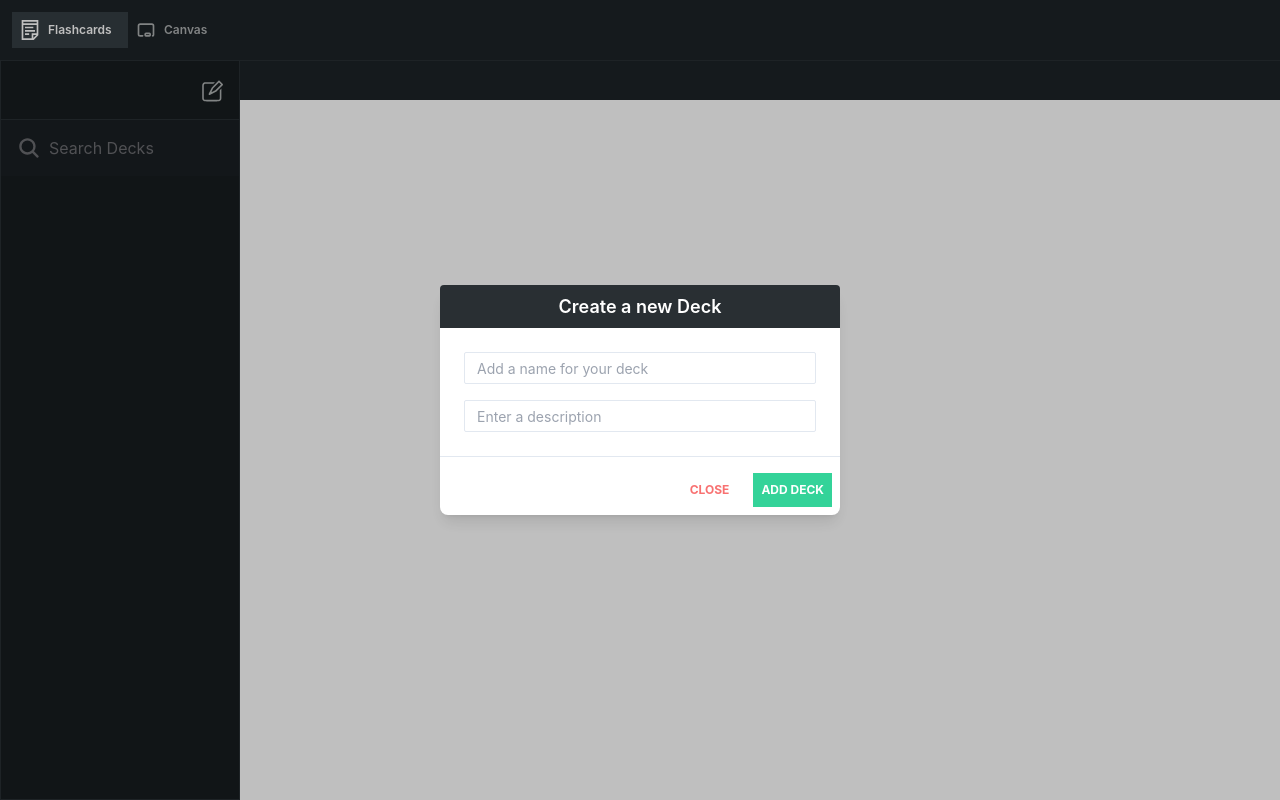
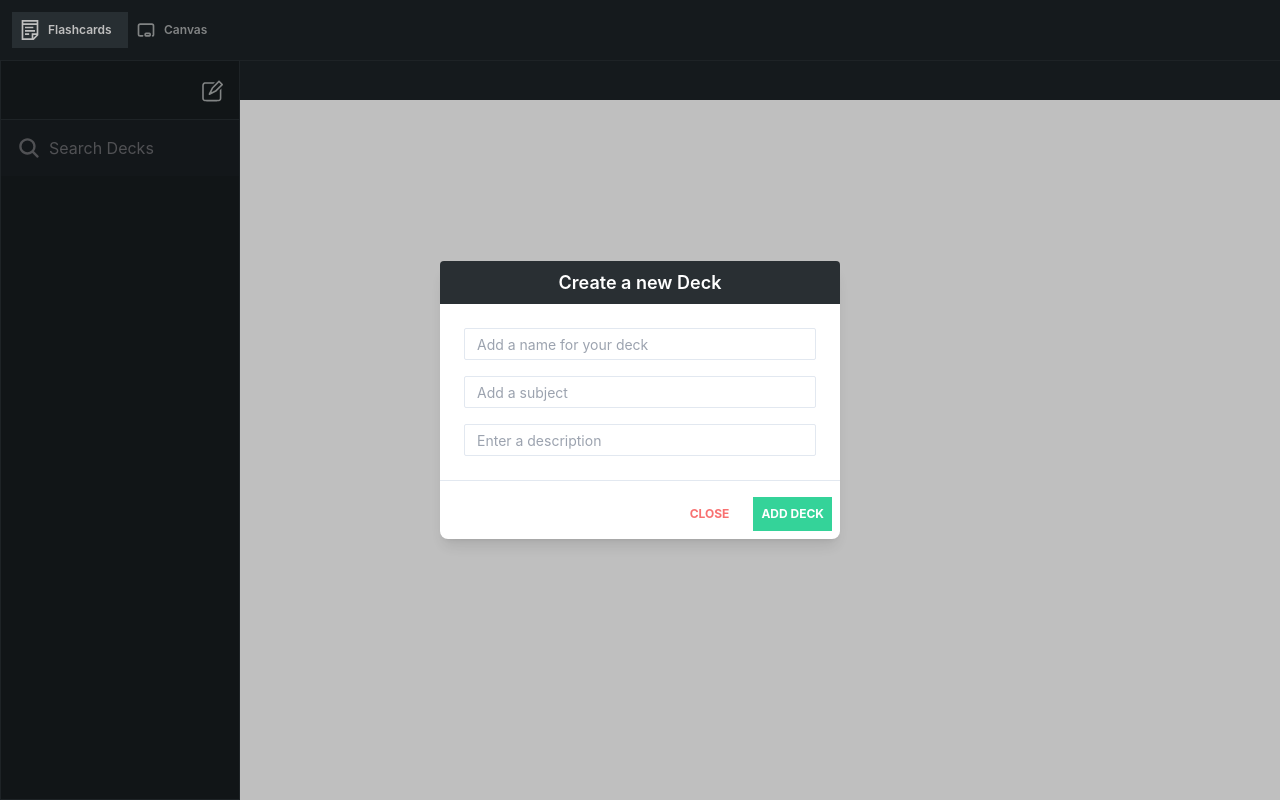
Before and after one commit to joao-miguel8/SuperNotes, a React (Vite) app: page /flashcards in a window 1280 px wide. Both pictures are taken after a click on the button 211 px from the left and 89 px from the top of the page. Built offline with nearby package versions, Linux system fonts and the light colour scheme.

Commit message:
- Add subject input in form

```diff
--- a/src/pages/flashcards-page/AddNewDeck.tsx
+++ b/src/pages/flashcards-page/AddNewDeck.tsx
@@ -34,6 +34,7 @@ function AddNewDeck({ showAddNewDeckModal, setShowAddNewDeckModal, setDecks }: {
 						<form onSubmit={e => handleAddNewDeckSubmit(e)}>
 							<div className="p-6 relative flex flex-col gap-4">
 								<Input onChange={e => setNewDeckFormData({ ...newDeckFormData, name: e.target.value })} placeholder="Add a name for your deck" size="sm" focusBorderColor="#292F33" max={18} />
+								<Input onChange={e => setNewDeckFormData({ ...newDeckFormData, subject: e.target.value })} placeholder="Add a subject" size="sm" focusBorderColor="#292F33" max={40} />
 								<Input onChange={e => setNewDeckFormData({ ...newDeckFormData, description: e.target.value })} placeholder="Enter a description" size="sm" focusBorderColor="#292F33" max={40} />
 							</div>
 							{/* ----- Footer ----- */}
```
